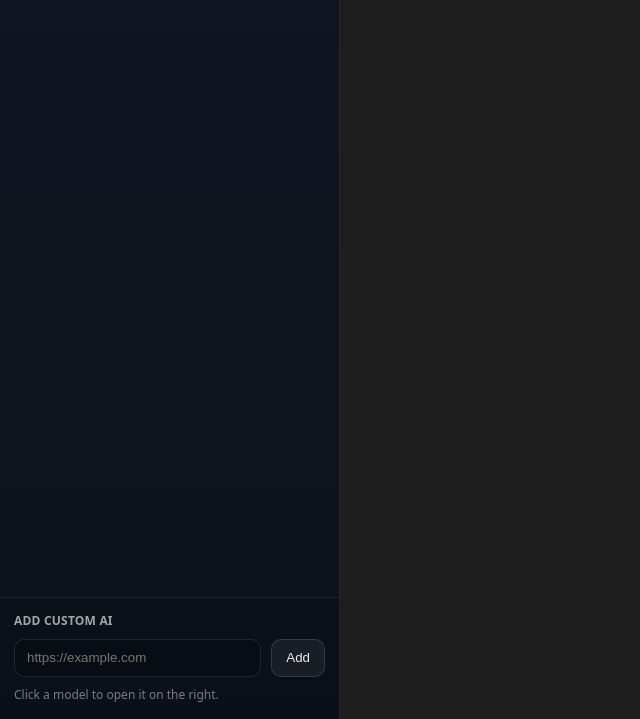
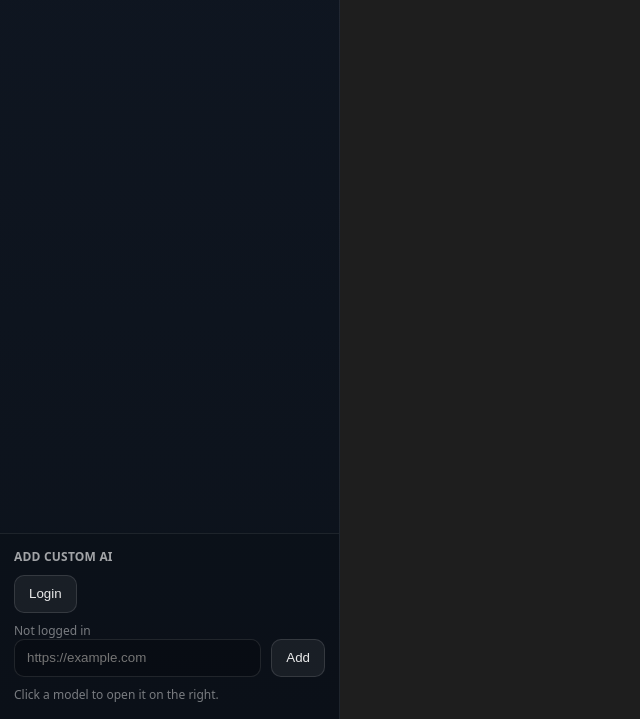
Before and after one commit to REvDl/AiFlow, an Electron app: page index.html in a window 1280 px wide. Shown: the part 81-800 px from the top of the page, without its empty margins (0-640 px from the left). Drawn offline with Linux system fonts and the light colour scheme; no server answers.

Commit message:
ui(auth): add login button and state display to sidebar

```diff
--- a/index.html
+++ b/index.html
@@ -38,6 +38,8 @@
 
         <div class="sidebar__footer">
           <div class="footer__title">Add custom AI</div>
+          <button class="add-form__btn" id="loginBtn" type="button">Login</button>
+          <div class="hint" id="authState">Not logged in</div>
           <form id="addForm" class="add-form" autocomplete="off">
             <input
               id="urlInput"
```
